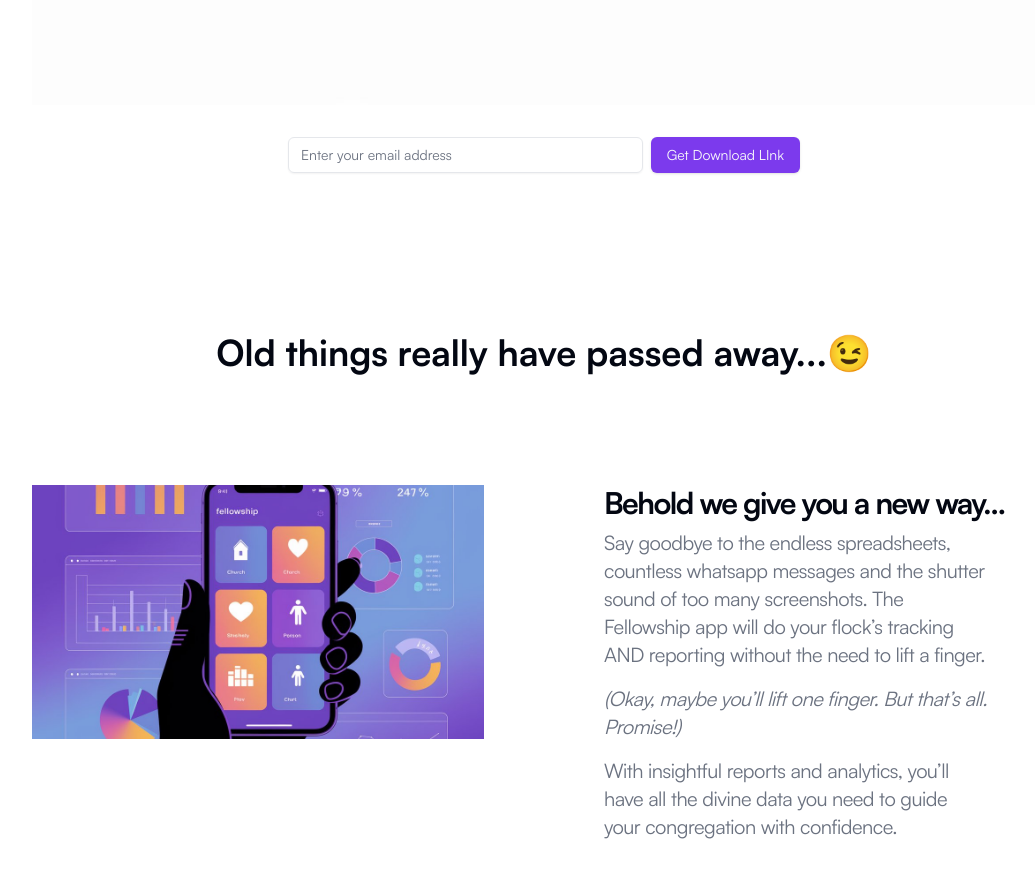
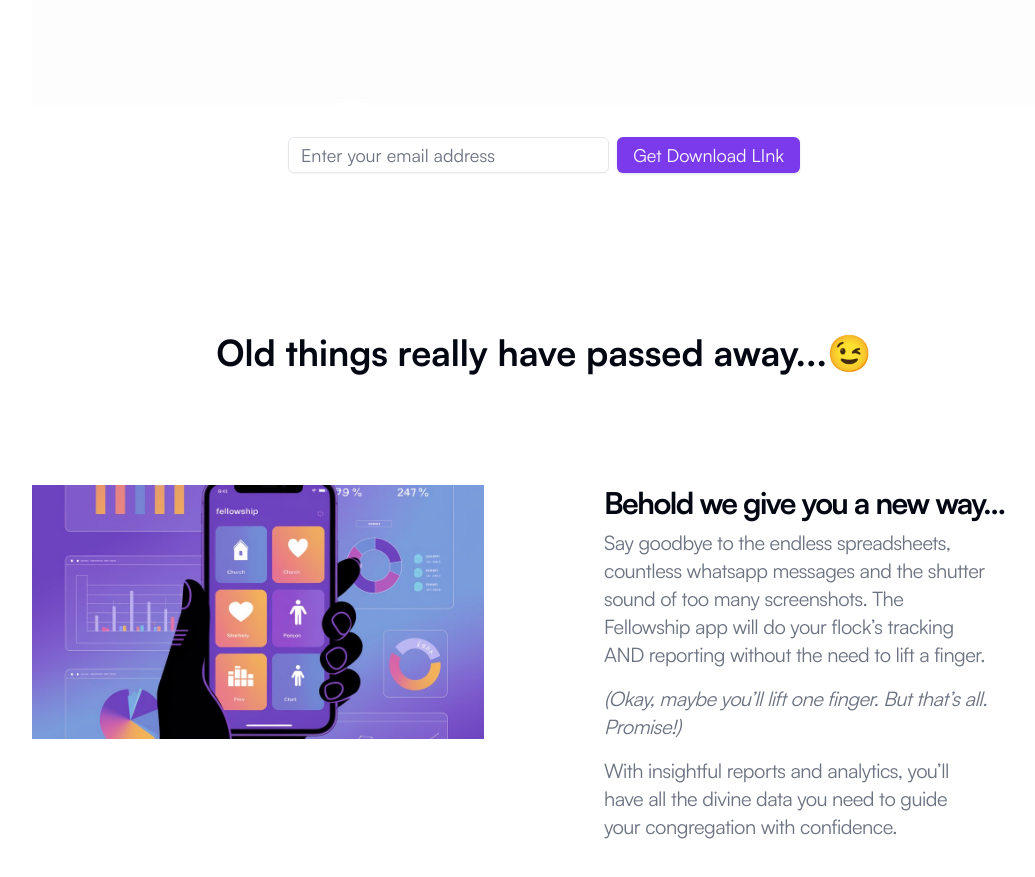
Before and after one commit to Robinson-Taiwo/TFA-landing-page, a Next.js app: page / in a window 1280 px wide. Shown: the part 1640-2517 px from the top of the page, without its empty margins (96-1131 px from the left). Built offline with nearby package versions, Linux system fonts and the light colour scheme.

Commit message:
WIP: formatted code

```diff
--- a/src/app/page.tsx
+++ b/src/app/page.tsx
@@ -148,9 +148,9 @@ export default function Home() {
               </p>
 
               <div className="md:w-3/5 w-full lg:w-fit mt-4 flex flex-row md:gap-4 gap-[5%] ">
-                <Image src={google} className="  w-2/6  " alt="illustration" />
+                <Image src={google} className=" cursor-pointer  w-2/6  " alt="illustration" />
 
-                <Image src={appStore} className=" w-2/6 " alt="appstore" />
+                <Image src={appStore} className=" w-2/6  cursor-pointer " alt="appstore" />
               </div>
             </div>
 
--- a/src/components/HeroSection.tsx
+++ b/src/components/HeroSection.tsx
@@ -76,9 +76,9 @@ export const HeroSection = () => {
                     <Image src={illustration} className=" w-full" alt="illustration" />
 
 
-                    <div className="flex w-full max-w-sm  lg:max-w-lg items-center space-x-2">
-                        <Input type="email" placeholder="Enter your email address" />
-                        <Button type="submit">Get Download LInk</Button>
+                    <div className="flex w-full max-w-sm  lg:max-w-lg items-center lg:text-lg space-x-2">
+                        <Input type="email" placeholder="Enter your email address" className="lg:text-lg " />
+                        <Button type="submit"  className="lg:text-lg" >Get Download LInk</Button>
                     </div>
 
                 </div>
--- a/src/components/Navbar.tsx
+++ b/src/components/Navbar.tsx
@@ -12,7 +12,7 @@ const Navbar = () => {
     };
 
     return (
-       <div  className="flex items-center justify-center" >
+        <div className="flex items-center justify-center" >
 
             <div className="w-screen max-w-5xl  flex justify-between items-center px-6 py-5 border-b">
                 <div className="text-2xl text-primary font-semibold">
```
Lines whose indentation alone changed are shown as unchanged.
